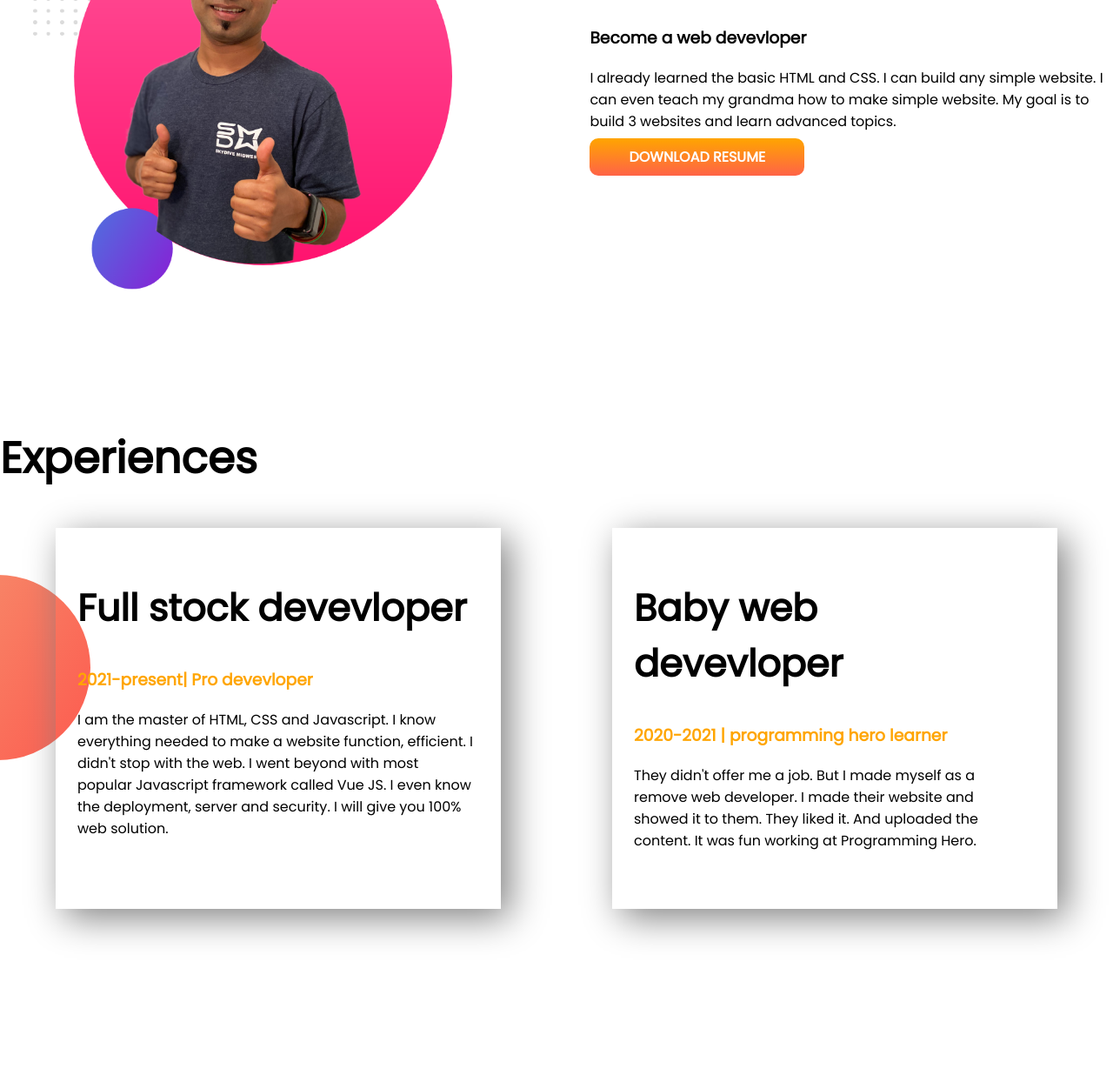
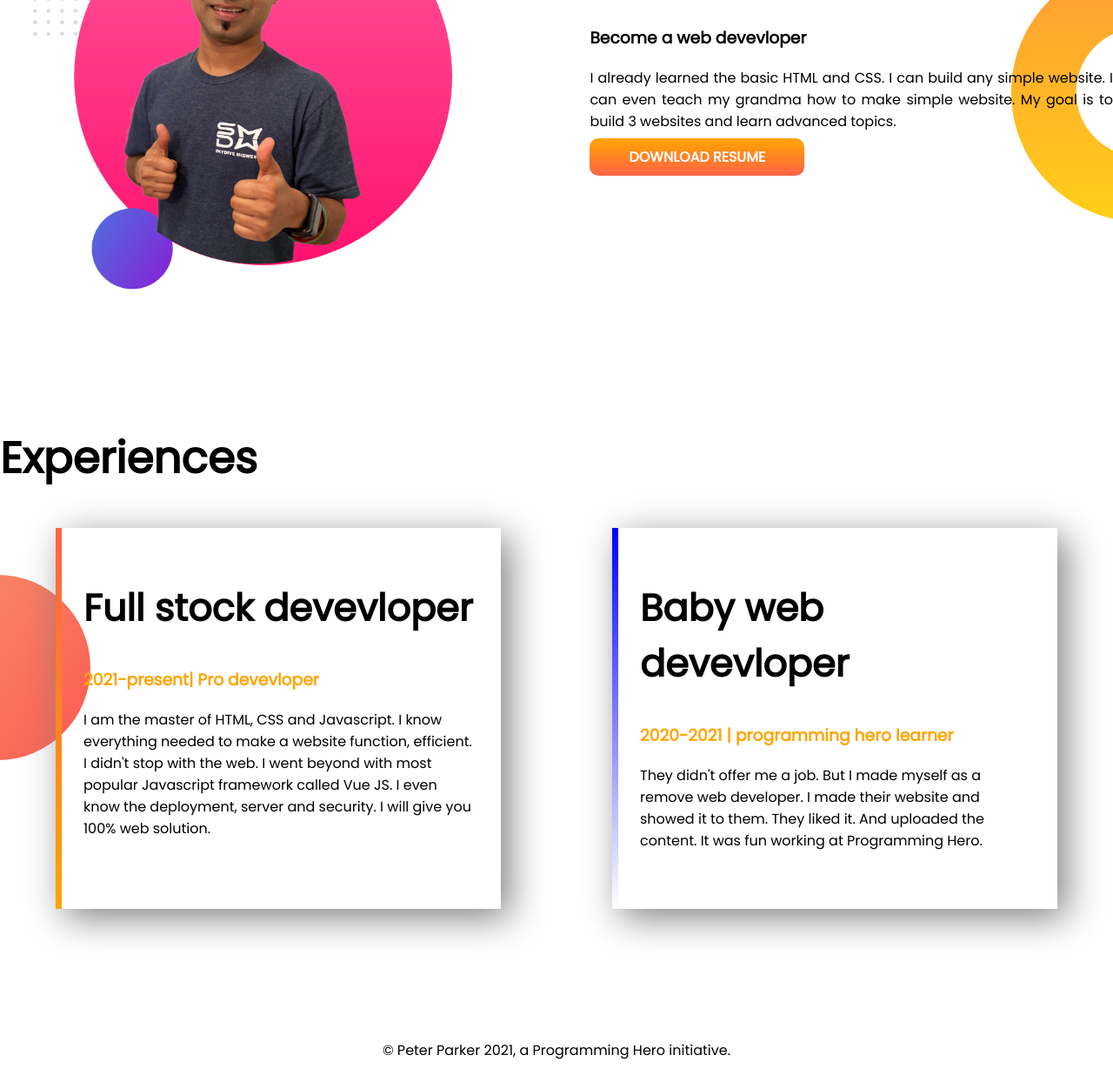
Before and after one commit to Ftfoysal/developer-portfolio, a plain HTML site: page index.html in a window 1280 px wide. Shown: the part 764-2000 px from the top of the page at 87% size. Before the commit the page ends 1959 px from the top, so only its background shows below. Drawn offline with Linux system fonts and the light colour scheme.

Commit message:
new commit

```diff
--- a/index.html
+++ b/index.html
@@ -19,7 +19,9 @@
             <h1>Welcome to </h1>
             <h1> <span class="orange-color">Foysal Ahamed</span> world!</h1>
             <h3> Bulid your carier & train </h3>
-            <p> My name is FoysalMy name is FoysalMy name is FoysalMy name is FoysalMy name is FoysalMy name is
+            <p class="text-justify"> My name is FoysalMy name is FoysalMy name is FoysalMy name is
+                FoysalMy name is
+                FoysalMy name is
                 Foysaname is
                 Foysalname is FoysalMy name is FoysalMy name is FoysalMy name is FoysalMy name is FoysalMy name
                 isoysalMy
@@ -33,14 +35,15 @@
 
     </section>
 
-    <section class="flexible-banner">
+    <section class="flexible-banner dream-big">
         <div class="half-width">
             <img src="images/jhankar2.png" alt="">
         </div>
         <div class="half-width">
             <h1>Dream Big</h1>
             <h3>Become a web devevloper</h3>
-            <p>I already learned the basic HTML and CSS. I can build any simple website. I can even teach my grandma how
+            <p class="text-justify">I already learned the basic HTML and CSS. I can build any simple website. I can even
+                teach my grandma how
                 to make simple website. My goal is to build 3 websites and learn advanced topics.</p>
             <a class="link-hire" target="blank" href=>DOWNLOAD RESUME</a>
         </div>
@@ -49,7 +52,7 @@
     <section class="experiences-area">
         <h1>Experiences</h1>
         <div class="flexible-banner">
-            <div class="Experiences-item">
+            <div id="full-exp" class="Experiences-item">
                 <h2>Full stock devevloper</h2>
                 <h3 class="orange-color"> 2021-present| Pro devevloper</h3>
                 <p>I am the master of HTML, CSS and Javascript. I know everything needed to make a website function,
@@ -58,7 +61,7 @@
                     JS. I even know the deployment, server and security. I will give you 100% web solution.</p>
             </div>
 
-            <div class="Experiences-item">
+            <div id="baby-exp" class="Experiences-item">
                 <h2>Baby web devevloper</h2>
                 <h3 class="orange-color">2020-2021 | programming hero learner</h3>
                 <p>They didn't offer me a job. But I made myself as a remove web developer. I made their website and
@@ -68,6 +71,9 @@
         </div>
     </section>
 
+    <footer>
+        <p>© Peter Parker 2021, a Programming Hero initiative.</p>
+    </footer>
 
 
 </body>
--- a/style.css
+++ b/style.css
@@ -17,15 +17,27 @@ h2{
 .flexible-banner{
     display: flex;
     margin-bottom: 150px;
+
+}
+.dream-big{
+    background-image: url(images/dream-bg.png);
+    background-repeat: no-repeat;
+    background-position: right;
 }
 .half-width{
     padding-left:3% ;
     width: 50%;
+
 }
 
 .half-width img{
     width: 80%;
 }
+
+.text-justify{
+    text-align: justify;
+}
+
 
 .link-hire{
     text-decoration: none;
@@ -52,5 +64,18 @@ margin-left: 5%;
 margin-right: 5%;
 padding: 25px 30px 50px 25px;
 box-shadow: 10px 10px 40px gray;
+}
+#baby-exp{
+    border-image: linear-gradient(blue, white);
+    border-image-slice:1 ;
+    border-left: 7px solid;
+}
+#full-exp{
+    border-image: linear-gradient(tomato, orange);
+    border-image-slice:1 ;
+    border-left: 7px solid;
+}
 
+footer p{
+    text-align: center;
 }
```
